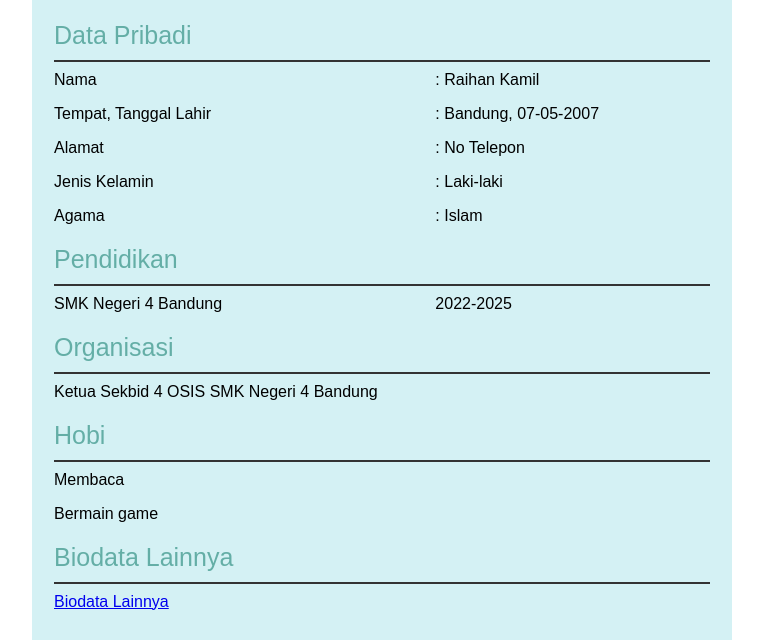
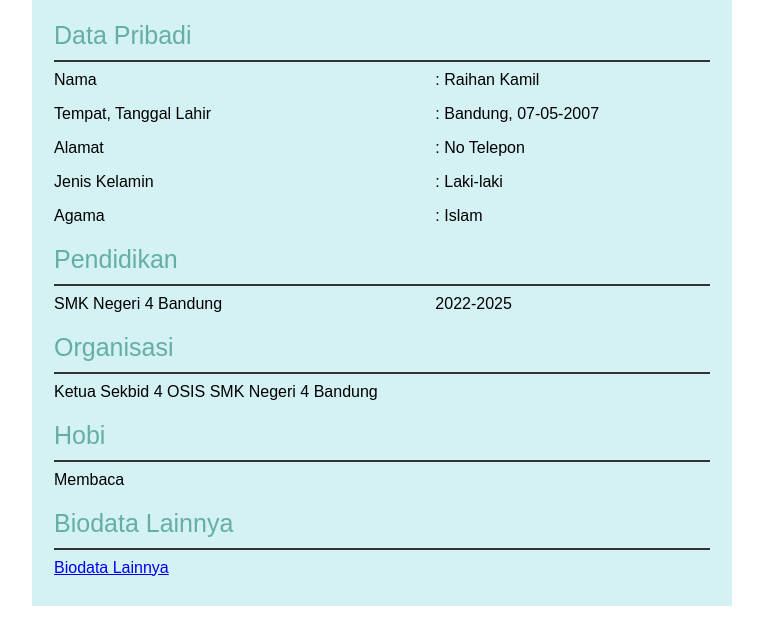
Before and after one commit to raikamil07/Demo-repo, a plain HTML site: page index.html in a window 1280 px wide. Shown: the part 331-971 px from the top of the page, without its empty margins (258-1021 px from the left). After the commit the page ends 937 px from the top, so only its background shows below. Drawn offline with Linux system fonts and the light colour scheme.

Commit message:
give some changes

```diff
--- a/index.html
+++ b/index.html
@@ -58,9 +58,6 @@
             <tr>
                 <td>Membaca</td>
             </tr>
-            <tr>
-                <td>Bermain game</td>
-            </tr>
             <tr class="bagian">
                 <td colspan="2">Biodata Lainnya<hr></td>
             </tr>
```
